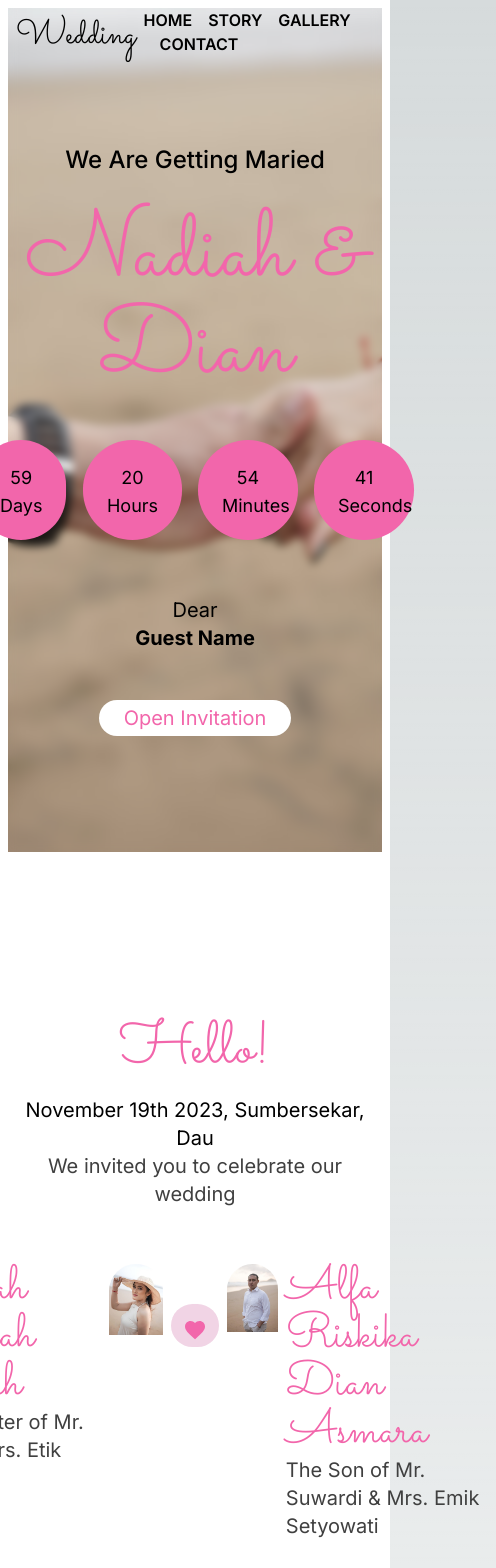
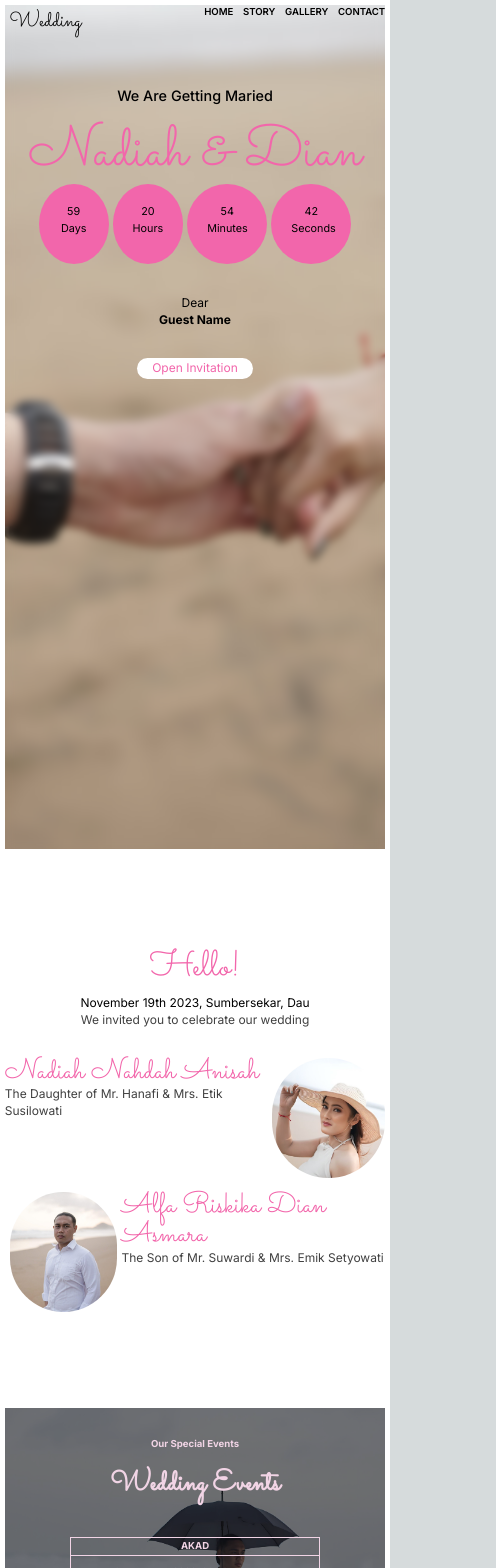
Before and after one commit to nadiahna/new-invitate, a Next.js app: page / in a window 390 px wide. Shown: the top 1568 px of the page, 496 px wide, since content can reach past the window. Built offline with nearby package versions, Linux system fonts and the light colour scheme.

Commit message:
adjust mobile css

```diff
--- a/src/pages/index.tsx
+++ b/src/pages/index.tsx
@@ -64,11 +64,11 @@ export default function Home({ post }: DisqusCommentsProps) {
             <div className='text-center mt-20'>
               <p className='text-2xl mb-8 font-medium'>We Are Getting Maried</p>
               <h3 className='text-8xl text-pink-primary font-medium font-sacramento'> Nadiah & Dian </h3>
-              <div className='text-center flex flex-column justify-center my-8'>
-                <p className='animate-pulseNoTrans m-2 p-6 w-[100px] h-[100px] text-lg bg-pink-primary rounded-full'>{days ? days : 0} <br /> Days</p>
-                <p className='animate-pulseNoTrans m-2 p-6 w-[100px] h-[100px] text-lg bg-pink-primary rounded-full'>{hours ? hours : 0} <br /> Hours</p>
-                <p className='animate-pulseNoTrans m-2 p-6 w-[100px] h-[100px] text-lg bg-pink-primary rounded-full'>{minutes ? minutes : 0} <br /> Minutes</p>
-                <p className='animate-pulseNoTrans m-2 p-6 w-[100px] h-[100px] text-lg bg-pink-primary rounded-full'>{seconds ? seconds : 0} <br /> Seconds</p>
+              <div className='simply-countdown'>
+                <p className='animate-pulseNoTrans simply-section'>{days ? days : 0} <br /> Days</p>
+                <p className='animate-pulseNoTrans simply-section'>{hours ? hours : 0} <br /> Hours</p>
+                <p className='animate-pulseNoTrans simply-section'>{minutes ? minutes : 0} <br /> Minutes</p>
+                <p className='animate-pulseNoTrans simply-section'>{seconds ? seconds : 0} <br /> Seconds</p>
               </div>
               <div className='m-12 text-xl'>
                 <p>Dear</p>
@@ -79,14 +79,14 @@ export default function Home({ post }: DisqusCommentsProps) {
           </div>
         </div>
         {/* profile section */}
-        <div className='my-36'>
+        <div className='w-full my-36'>
           <div className='text-center py-6'>
             <h1 className='text-pink-primary mb-4 font-sacramento text-6xl font-medium'>Hello!</h1>
             <p className='text-black text-xl'>November 19th 2023, Sumbersekar, Dau </p>
             <label className='text-grey text-xl'>We invited you to celebrate our wedding</label>
           </div>
-          <div className='flex flex-row space-x-2 justify-center mt-8'>
-            <div className="flex flex-row space-x-2">
+          <div className='profile-section space-x-2'>
+            <div className="flex flex-row space-x-2 pb-6">
               <section>
                 <h2 className='text-pink-primary font-sacramento text-5xl'>Nadiah Nahdah Anisah</h2>
                 <p className='text-grey text-xl'>The Daughter of Mr. Hanafi & Mrs. Etik Susilowati</p>
@@ -100,7 +100,7 @@ export default function Home({ post }: DisqusCommentsProps) {
               </div>
             </div>
             {/* heart icon */}
-            <div className="animate-pulseNoTrans bg-pink-light p-3 rounded-full relative top-10 left-0 right-0 z-99 h-[42.5px] text-center"><HeartIcon sx={{ color: '#f266ab' }} />
+            <div className="animate-pulseNoTrans bg-pink-light p-3 heart"><HeartIcon sx={{ color: '#f266ab' }} />
             </div>
             {/* bride */}
             <div className="flex flex-row space-x-2">
@@ -126,9 +126,9 @@ export default function Home({ post }: DisqusCommentsProps) {
           <div className='backdrop-brightness-50 w-full h-full'>
             <h4 className='font-bold pt-12'>Our Special Events</h4>
             <h1 className='font-sacramento text-5xl font-semibold py-8'>Wedding Events</h1>
-            <div className="flex flex-row mt-16 justify-center items-center space-x-48">
+            <div className="eventDetails mt-16 sm:space-x-48">
               {/* table1 */}
-              <table className='border'>
+              <table className='border mb-4'>
                 <tbody>
                   <tr>
                     <th className='border font-bold'>AKAD</th>
@@ -145,7 +145,7 @@ export default function Home({ post }: DisqusCommentsProps) {
                 </tbody>
               </table>
               {/* table2 */}
-              <table className='border'>
+              <table className='border mb-4'>
                 <tbody>
                   <tr>
                     <th className='border font-bold'>WEDDING RECEPTION</th>
@@ -175,7 +175,7 @@ export default function Home({ post }: DisqusCommentsProps) {
         </div>
 
         {/* gallery */}
-        <div className='mt-8 text-grey text-center'>
+        <div className='my-8 text-grey text-center'>
           <h1 className='text-6xl font-sacramento font-semibold text-pink-primary my-12'>Our Memories</h1>
           <div className='grid grid-cols-3 justify-center gap-2'>
             <Image alt='pic3' src="/memories1.jpg" className="" width="720" height="720" />
--- a/src/styles/globals.css
+++ b/src/styles/globals.css
@@ -1,6 +1,7 @@
 @tailwind base;
 @tailwind components;
 @tailwind utilities;
+
 
 :root {
   --foreground-rgb: 0, 0, 0;
@@ -25,3 +26,194 @@ body {
     )
     rgb(var(--background-start-rgb));
 }
+
+.simply-countdown {
+  display: flex;
+  flex-direction: row;
+  text-align: center !important;
+  justify-content: center;
+  margin: 0 32px;
+}
+
+.simply-section {
+  margin: 8px;
+  padding: 24px;
+  width: 100px;
+  height: 100px;
+  font-size: 1.125rem;
+  background-color: #f266ab;
+  border-radius: 50%;
+  animation: ease-in-out 2s infinite;
+}
+
+.profile-section {
+  display: flex;
+  flex-direction: row;
+  justify-content: center;
+  margin-top: 1.5rem;
+}
+
+.heart {
+  border-radius: 50%;
+  position: relative;
+  top: 2.5rem;
+  left: 0;
+  right: 0;
+  z-index: 99;
+  transform: translateX(-50%) translateY(65px);
+  text-align: center;
+  height: 42.5px;
+}
+
+.eventDetails {
+  display: flex;
+  flex-direction: row;
+  justify-content: center;
+  align-items: center;
+}
+
+@keyframes rotating {
+  from {
+    transform: rotate(0);
+  }
+  to {
+    transform: rotate(360deg);
+  }
+}
+
+/* Media Query */
+/* Extra large */
+@media (max-width: 1200px) {
+  .heart {
+    transform: translateX(-50%) translateY(45px);
+  }
+}
+
+/* laptop */
+@media (max-width: 992px) {
+  html {
+    font-size: 75%;
+  }
+
+  .simply-countdown > .simply-section {
+    padding: 24px;
+  }
+
+  .heart {
+    top: 3.5rem;
+    height: 32.5px;
+    transform: translateX(-50%) translateY(45px);
+  }
+
+  .timeline::before {
+    left: 60px;
+  }
+
+  .timeline li .timeline-image {
+    left: 15px;
+    margin-left: 45px;
+    top: 16px;
+  }
+
+  .timeline li .timeline-panel {
+    width: calc((100% - 200px));
+    float: right;
+  }
+
+  .timeline li .timeline-panel::before {
+    border-left-width: 0;
+    border-right-width: 15px;
+    left: -15px;
+    right: auto;
+  }
+
+  .timeline li .timeline-panel::after {
+    border-left-width: 0;
+    border-right-width: 14px;
+    left: -13px;
+    right: auto;
+  }
+}
+
+/* tablet */
+@media (max-width: 768px) {
+  html {
+    font-size: 65%;
+  }
+
+  .simply-countdown > .simply-section {
+    padding: 30px;
+    margin: 5px;
+  }
+
+  .heart {
+    top:5rem;
+    height: 27.5px;
+    transform: translateX(-50%) translateY(75px);
+  }
+
+  .mynavbar .nav-link {
+    font-size: 2rem;
+    text-align: center;
+  }
+
+  .sticky-top {
+    overflow: hidden;
+  }
+
+  .timeline li .timeline-image {
+    width: 140px;
+    height: 140px;
+  }
+}
+
+/* mobile phone */
+@media (max-width: 576px) {
+  html {
+    font-size: 60%;
+  }
+
+  .simply-countdown > .simply-section {
+    padding: 20px;
+    margin: 2px;
+    height: 80px;
+    width: 80px;
+  }
+
+  .profile-section {
+    flex-direction: column;
+  }
+
+  .heart{
+    display: none;
+    /* top: 5rem; */
+    /* bottom: 5rem; */
+    /* height: 25px;
+    width: 25px !important;
+    margin: auto !important; */
+
+  }
+
+  .eventDetails {
+    flex-direction: column;
+    margin-top: 2rem;
+  }
+
+  .timeline li .timeline-image {
+    width: 80px;
+    height: 80px;
+  }
+
+  .timeline li .timeline-panel {
+    width: 65%;
+    transform: translateX(-20px);
+  }
+
+  .timeline li .timeline-panel::before {
+    top: 30px;
+  }
+
+  .timeline li .timeline-panel::after {
+    top: 31px;
+  }
+}
--- a/tailwind.config.js
+++ b/tailwind.config.js
@@ -6,6 +6,12 @@ module.exports = {
     './src/app/**/*.{js,ts,jsx,tsx,mdx}',
   ],
   theme: {
+    screens: {
+      sm: '480px',
+      md: '768px',
+      lg: '976px',
+      xl: '1440px',
+    },
     colors: {
       transparent: 'transparent',
       current: 'currentColor',
```
